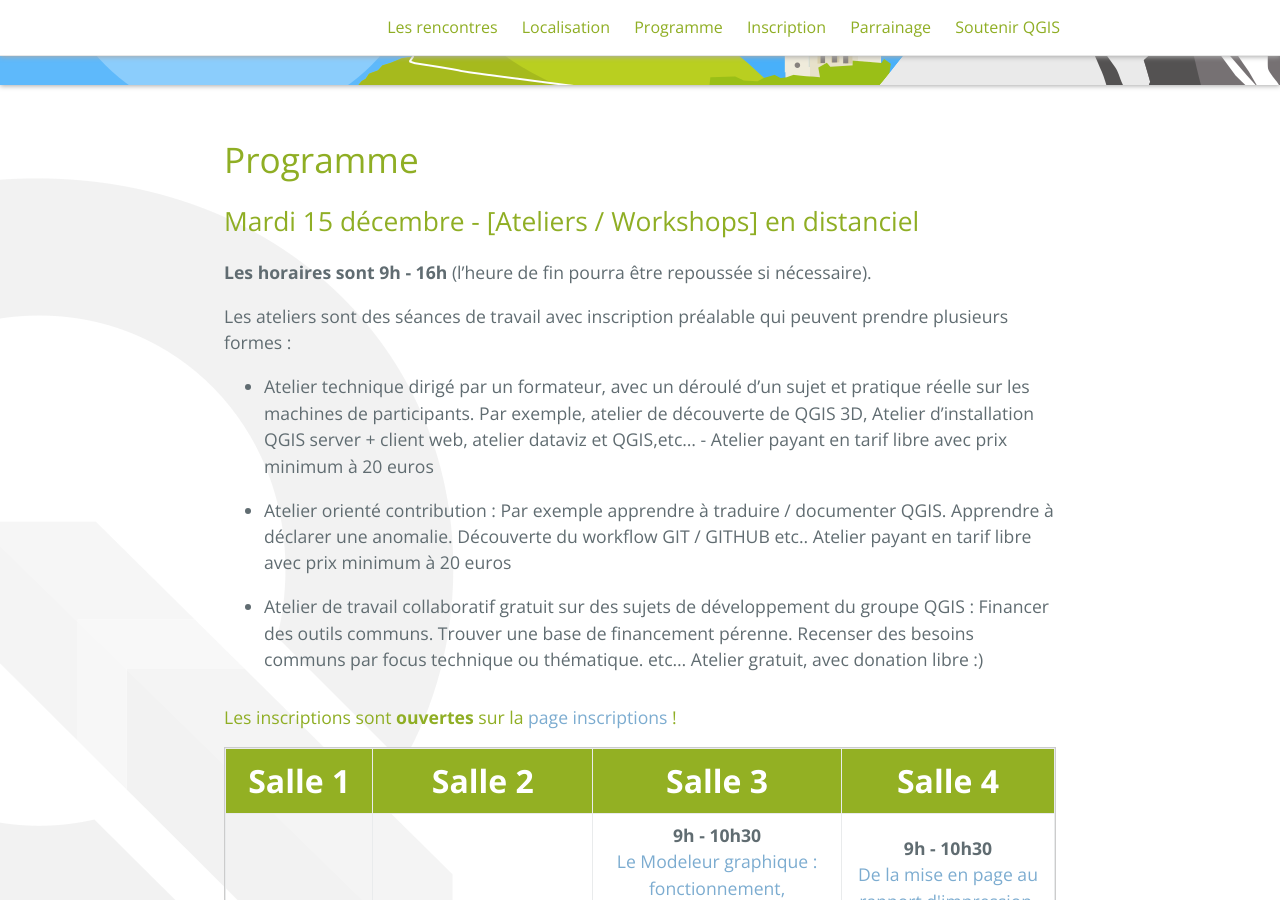
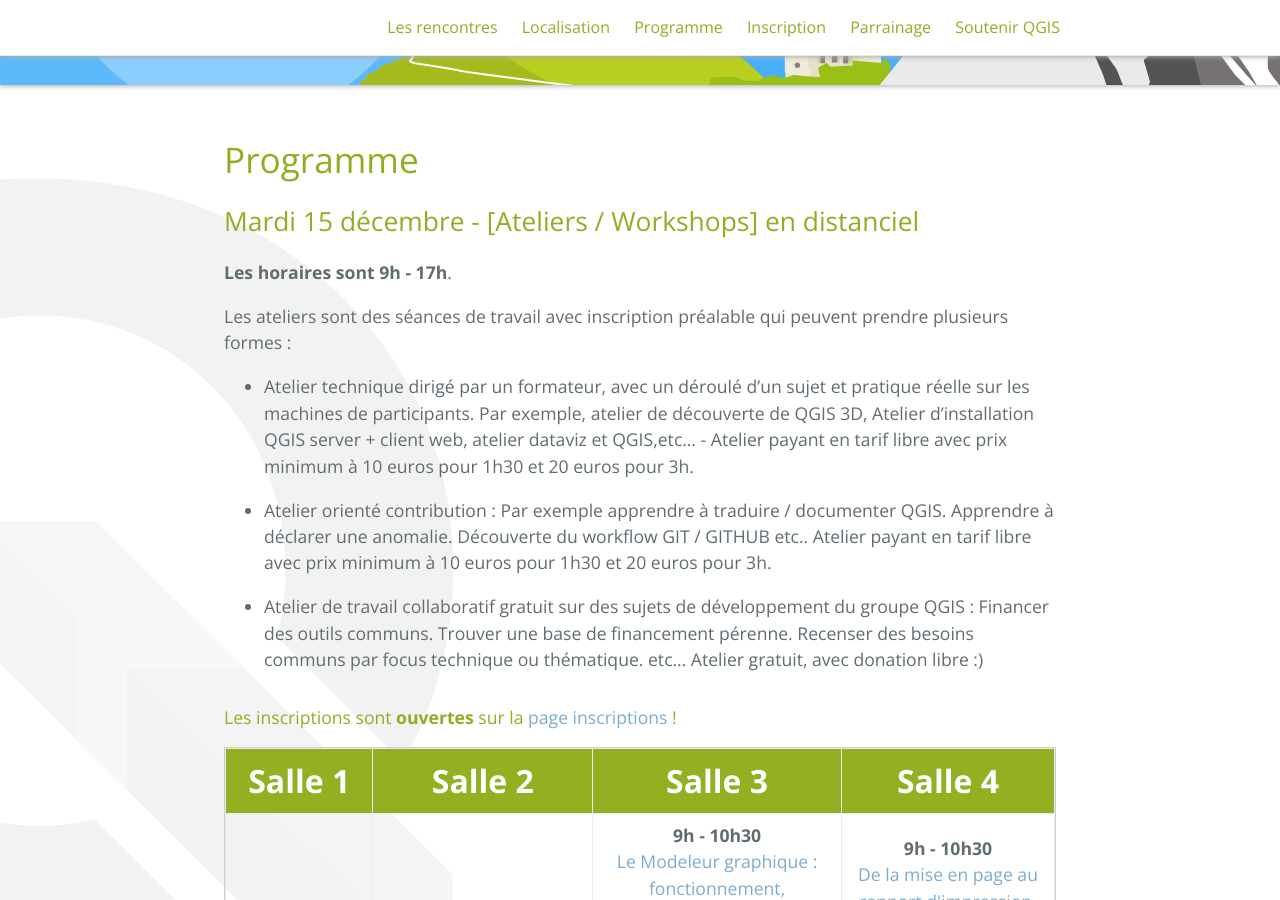
Before and after one commit to OSGeo-fr/QGIS-conf-fr-website, a Jekyll site: the page built from z20_programme.md, in a window 1280 px wide and 900 px high, scrolled down 310 px. Built offline with Jekyll 4.4.1, drawn with Linux system fonts in a browser that asks for light colours.

Commit message:
Mise à jour description ateliers

```diff
--- a/z20_programme.md
+++ b/z20_programme.md
@@ -8,16 +8,15 @@ menu: header
 
 ## Mardi 15 décembre - [Ateliers / Workshops] en distanciel
 
-**Les horaires sont 9h - 16h** (l'heure de fin pourra être repoussée si nécessaire).
+**Les horaires sont 9h - 17h**.
 
 Les ateliers sont des séances de travail avec inscription préalable qui peuvent prendre plusieurs formes :
 
 
-- Atelier technique dirigé par un formateur, avec un déroulé d'un sujet et pratique réelle sur les machines de participants. Par exemple, atelier de découverte de QGIS 3D, Atelier d'installation QGIS server + client web, atelier dataviz et QGIS,etc... - Atelier payant en tarif libre avec prix minimum à 20 euros
+- Atelier technique dirigé par un formateur, avec un déroulé d'un sujet et pratique réelle sur les machines de participants. Par exemple, atelier de découverte de QGIS 3D, Atelier d'installation QGIS server + client web, atelier dataviz et QGIS,etc... - Atelier payant en tarif libre avec prix minimum à 10 euros pour 1h30 et 20 euros pour 3h.
 
 
-- Atelier orienté contribution : Par exemple apprendre à traduire / documenter QGIS. Apprendre à déclarer une anomalie. Découverte du workflow GIT / GITHUB etc.. Atelier payant en tarif libre avec prix minimum à 20 euros
-
+- Atelier orienté contribution : Par exemple apprendre à traduire / documenter QGIS. Apprendre à déclarer une anomalie. Découverte du workflow GIT / GITHUB etc.. Atelier payant en tarif libre avec prix minimum à 10 euros pour 1h30 et 20 euros pour 3h.
 
 - Atelier de travail collaboratif gratuit sur des sujets de développement du groupe QGIS : Financer des outils communs. Trouver une base de financement pérenne. Recenser des besoins communs par focus technique ou thématique. etc... Atelier gratuit, avec donation libre :)
 
```
